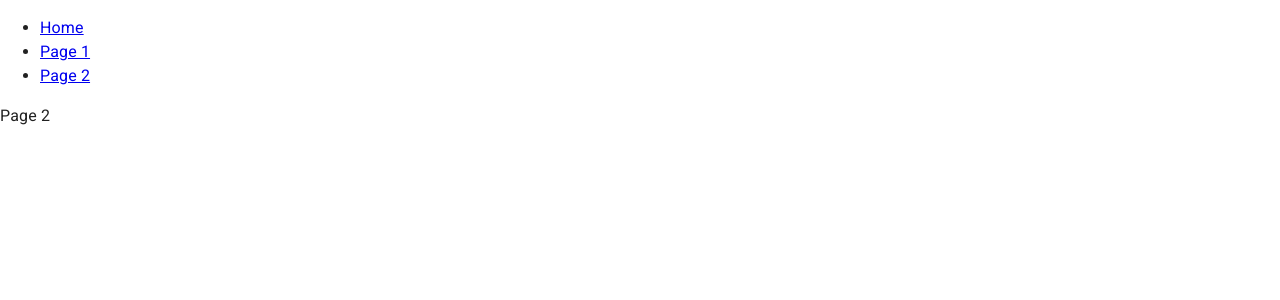
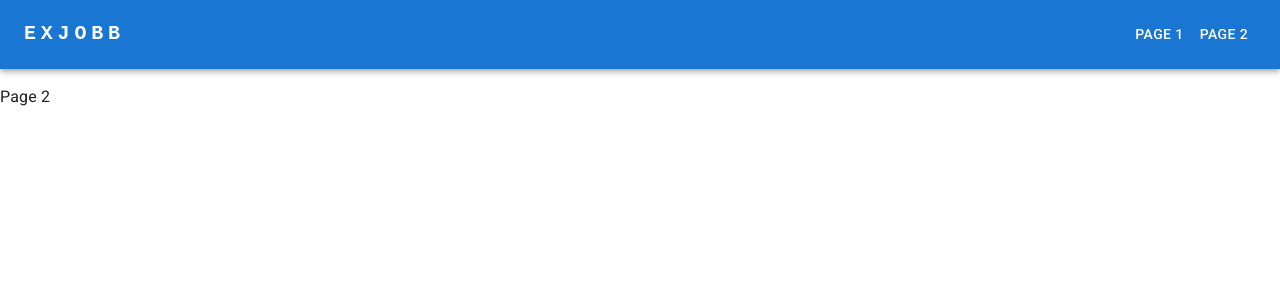
Before and after one commit to majate/exjobb-spa, a React (Create React App) app: page /p2 in a window 1280 px wide. Shown: the top 300 px of the page. Built offline with nearby package versions, Linux system fonts and the light colour scheme.

Commit message:
Initial header

```diff
--- a/package.json
+++ b/package.json
@@ -5,6 +5,7 @@
   "dependencies": {
     "@emotion/react": "^11.9.0",
     "@emotion/styled": "^11.8.1",
+    "@mui/icons-material": "^5.8.3",
     "@mui/material": "^5.8.3",
     "@testing-library/jest-dom": "^5.16.4",
     "@testing-library/react": "^13.3.0",
@@ -35,7 +36,7 @@
     ]
   },
   "prettier": {
-    "arrowParens": "always",
+    "arrowParens": "avoid",
     "trailingComma": "es5",
     "tabWidth": 2,
     "semi": false,
--- a/src/App.tsx
+++ b/src/App.tsx
@@ -1,22 +1,16 @@
 import React from 'react'
-import { BrowserRouter as Router, Routes, Route, Link } from 'react-router-dom'
+import { BrowserRouter as Router, Routes, Route } from 'react-router-dom'
+import Header from './components/Header'
 
 function App() {
+  const menuItems = [
+    { name: 'Page 1', path: '/p1' },
+    { name: 'Page 2', path: '/p2' },
+  ]
+
   return (
     <Router>
-      <header className="App-header">
-        <ul>
-          <li>
-            <Link to="/">Home</Link>
-          </li>
-          <li>
-            <Link to="/p1">Page 1</Link>
-          </li>
-          <li>
-            <Link to="/p2">Page 2</Link>
-          </li>
-        </ul>
-      </header>
+      <Header title="EXJOBB" menuItems={menuItems} />
       <Routes>
         <Route path="/" element={<p>Home</p>} />
         <Route path="p1" element={<p>Page 1</p>} />
--- /dev/null
+++ b/src/components/Header.tsx
@@ -0,0 +1,149 @@
+import {
+  AppBar,
+  Box,
+  Button,
+  Container,
+  IconButton,
+  Menu,
+  MenuItem,
+  Toolbar,
+  Typography,
+} from '@mui/material'
+import MenuIcon from '@mui/icons-material/Menu'
+import React from 'react'
+import { Link, useNavigate } from 'react-router-dom'
+
+type HeaderMenuItem = {
+  name: string
+  path: string
+}
+
+type HeaderProps = {
+  title: string
+  menuItems: HeaderMenuItem[]
+}
+
+/**
+ * A header component showing
+ * Code inspired from the Material UI example "App bar with responsive menu":
+ * https://mui.com/material-ui/react-app-bar/#app-bar-with-responsive-menu
+ */
+const Header = (props: HeaderProps) => {
+  const navigate = useNavigate()
+  const [anchorElNav, setAnchorElNav] = React.useState<null | HTMLElement>(null)
+
+  const handleOpenNavMenu = (event: React.MouseEvent<HTMLElement>) => {
+    setAnchorElNav(event.currentTarget)
+  }
+
+  const handleCloseNavMenu = () => {
+    setAnchorElNav(null)
+  }
+
+  return (
+    <AppBar position="static">
+      <Container maxWidth="xl">
+        <Toolbar disableGutters>
+          <Typography
+            variant="h6"
+            noWrap
+            component={Link}
+            to="/"
+            sx={{
+              mr: 2,
+              display: { xs: 'none', md: 'flex' },
+              fontFamily: 'monospace',
+              fontWeight: 700,
+              letterSpacing: '.3rem',
+              color: 'inherit',
+              textDecoration: 'none',
+            }}
+          >
+            {props.title}
+          </Typography>
+
+          <Box sx={{ flexGrow: 1, display: { xs: 'flex', md: 'none' } }}>
+            <IconButton
+              size="large"
+              aria-label="account of current user"
+              aria-controls="menu-appbar"
+              aria-haspopup="true"
+              onClick={handleOpenNavMenu}
+              color="inherit"
+            >
+              <MenuIcon />
+            </IconButton>
+            <Menu
+              id="menu-appbar"
+              anchorEl={anchorElNav}
+              anchorOrigin={{
+                vertical: 'bottom',
+                horizontal: 'left',
+              }}
+              keepMounted
+              transformOrigin={{
+                vertical: 'top',
+                horizontal: 'left',
+              }}
+              open={Boolean(anchorElNav)}
+              onClose={handleCloseNavMenu}
+              sx={{
+                display: { xs: 'block', md: 'none' },
+              }}
+            >
+              {props.menuItems.map(menuItem => (
+                <MenuItem
+                  key={menuItem.name}
+                  onClick={() => {
+                    handleCloseNavMenu()
+                    navigate(menuItem.path)
+                  }}
+                >
+                  <Typography textAlign="center">{menuItem.name}</Typography>
+                </MenuItem>
+              ))}
+            </Menu>
+          </Box>
+          {/*<AdbIcon sx={{ display: { xs: 'flex', md: 'none' }, mr: 1 }} />*/}
+          <Typography
+            variant="h5"
+            noWrap
+            component={Link}
+            to="/"
+            sx={{
+              mr: 2,
+              display: { xs: 'flex', md: 'none' },
+              flexGrow: 1,
+              fontFamily: 'monospace',
+              fontWeight: 700,
+              letterSpacing: '.3rem',
+              color: 'inherit',
+              textDecoration: 'none',
+            }}
+          >
+            {props.title}
+          </Typography>
+          <Box
+            sx={{
+              flexGrow: 1,
+              justifyContent: 'flex-end',
+              display: { xs: 'none', md: 'flex' },
+            }}
+          >
+            {props.menuItems.map(menuItem => (
+              <Button
+                key={menuItem.name}
+                onClick={() => navigate(menuItem.path)}
+                sx={{ my: 2, color: 'white', display: 'block' }}
+              >
+                {menuItem.name}
+              </Button>
+            ))}
+          </Box>
+        </Toolbar>
+      </Container>
+    </AppBar>
+  )
+}
+
+export default Header
```
Also changed, not shown: 1 other file (tests, documents, lock files or other folders).
